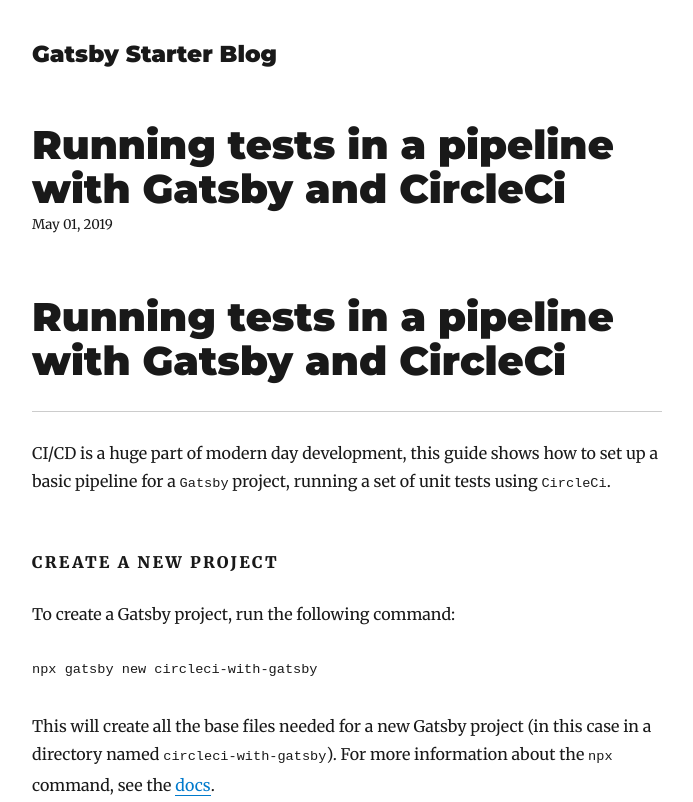
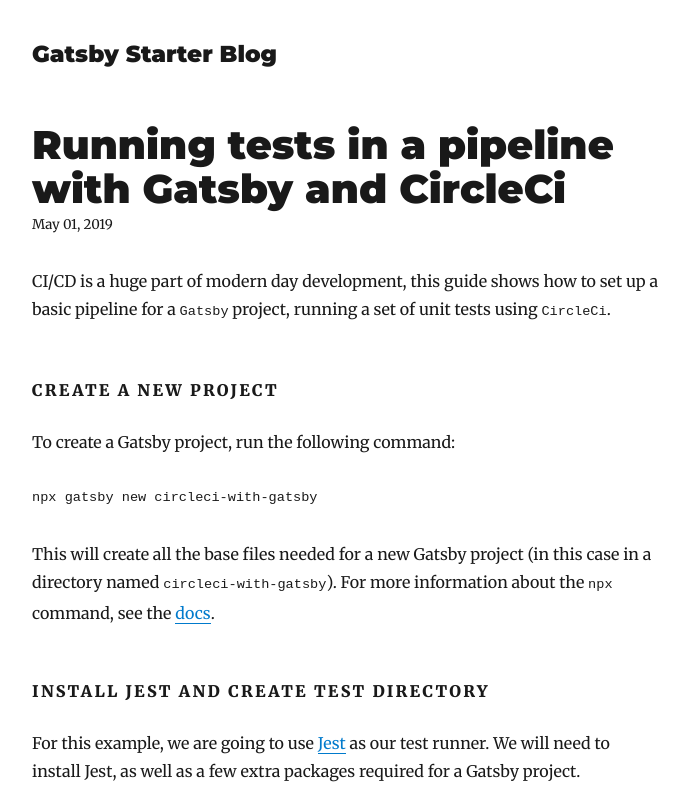
Before and after one commit to lukebrobbs/personal-site, a Gatsby site: page /circleci-gatsby/ in a window 1280 px wide. Shown: the top 802 px of the page, without its empty margins (293-986 px from the left). Built offline with nearby package versions, Linux system fonts and the light colour scheme; Gatsby itself is replaced by a stand-in of ours; some packages are replaced by stand-ins of ours; code samples lack their colours.

Commit message:
Added circleCi gatsby blog

```diff
--- a/content/blog/circleci-gatsby/index.md
+++ b/content/blog/circleci-gatsby/index.md
@@ -1,10 +1,6 @@
 ---
 title: Running tests in a pipeline with Gatsby and CircleCi
 date: "2019-05-01T22:12:03.284Z"
----
-
-# Running tests in a pipeline with Gatsby and CircleCi
-
 ---
 
 CI/CD is a huge part of modern day development, this guide shows how to set up a basic pipeline for a `Gatsby` project, running a set of unit tests using `CircleCi`.
```
